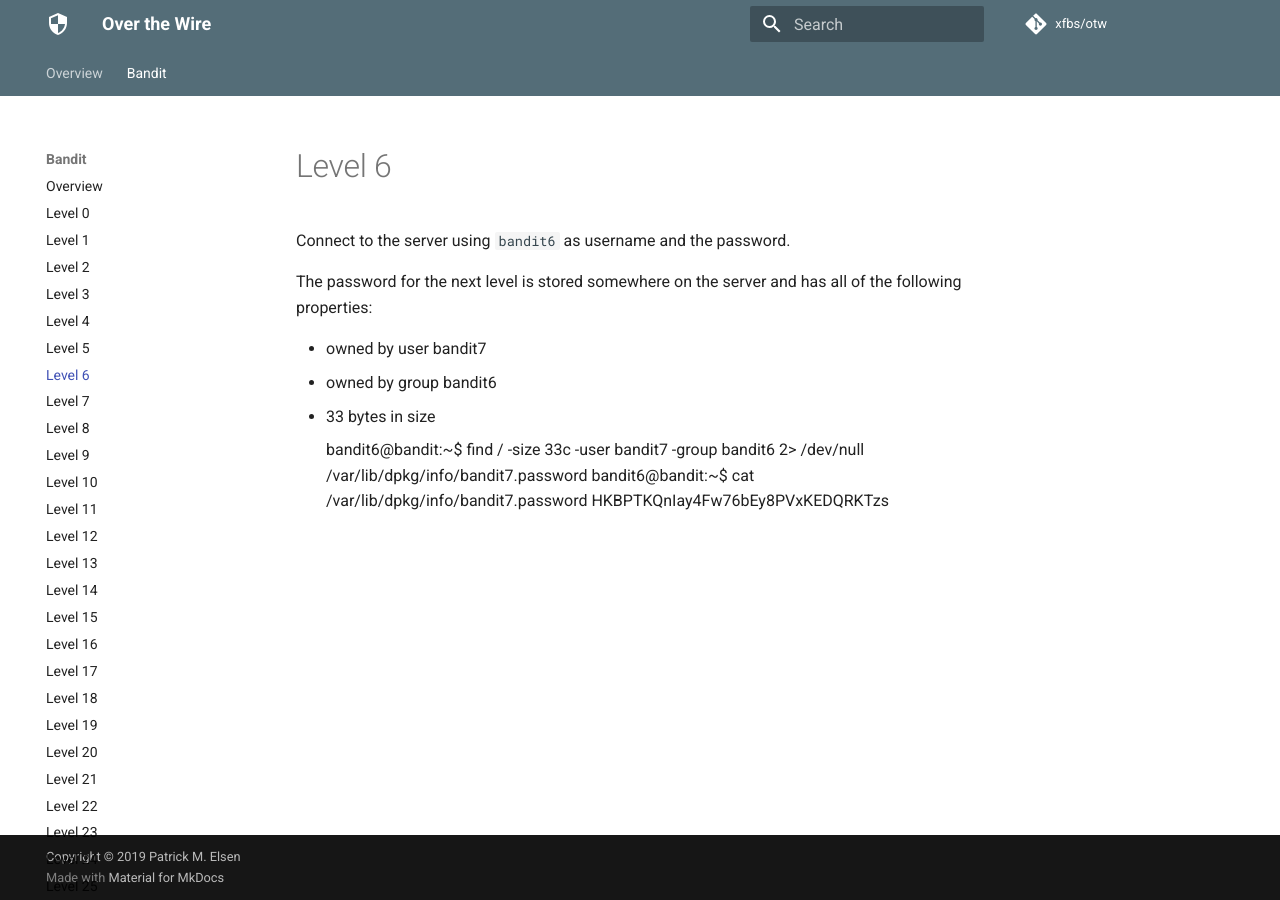
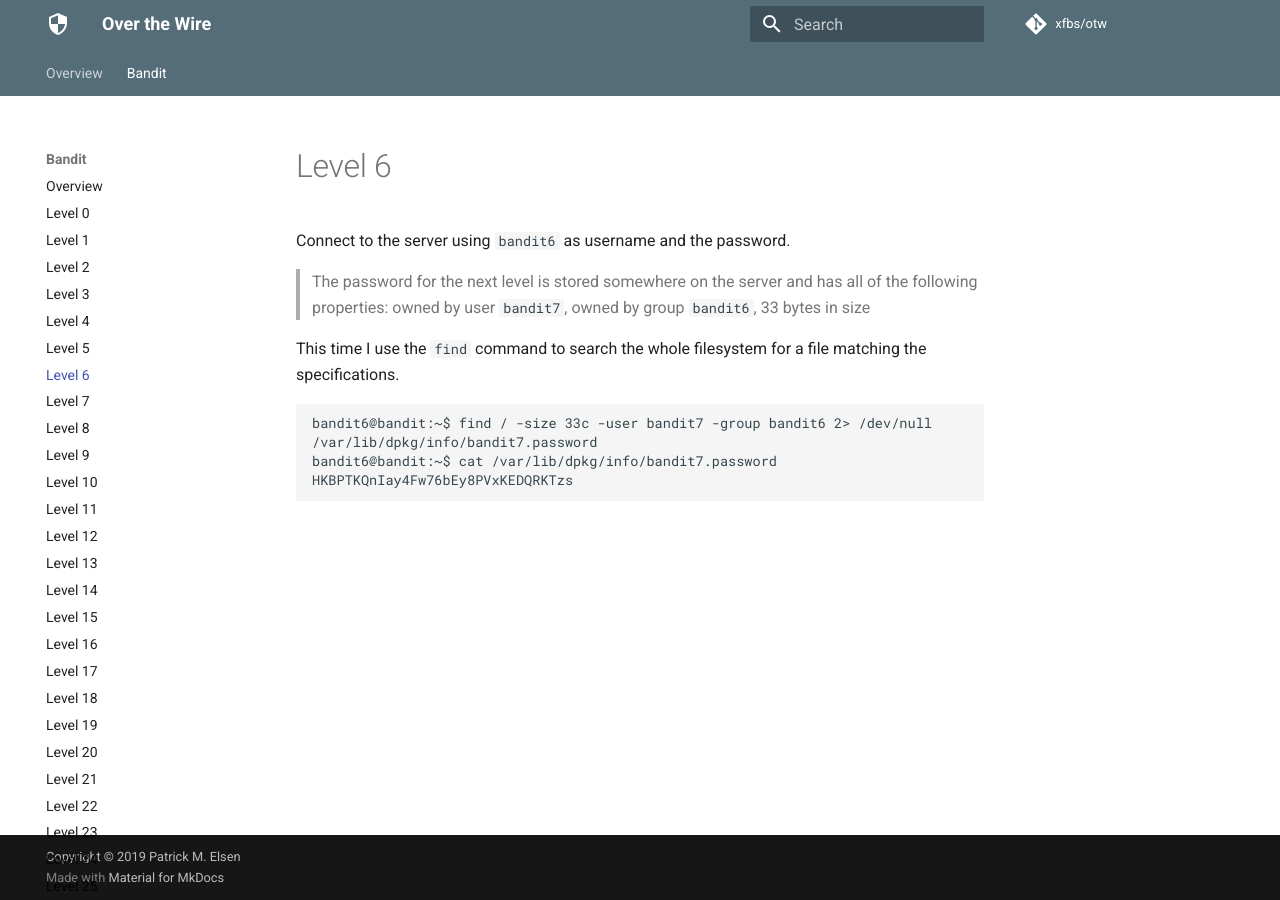
Before and after one commit to xfbs/otw, an MkDocs documentation site: the page built from docs/bandit/level6.md, in a window 1280 px wide. Built offline with MkDocs 1.6.1 and Material for MkDocs 9.7.7, drawn with Linux system fonts in a browser that asks for light colours; comment, search, counter and statistics services are not loaded.

Commit message:
fixes formatting

```diff
--- a/docs/bandit/level6.md
+++ b/docs/bandit/level6.md
@@ -2,11 +2,12 @@
 
 Connect to the server using `bandit6` as username and the password.
 
-The password for the next level is stored somewhere on the server and has all of the following properties:
+> The password for the next level is stored somewhere on the server and has all
+> of the following properties: owned by user `bandit7`, owned by group `bandit6`,
+> 33 bytes in size
 
-* owned by user bandit7
-* owned by group bandit6
-* 33 bytes in size
+This time I use the `find` command to search the whole filesystem for a file
+matching the specifications.
 
     bandit6@bandit:~$ find / -size 33c -user bandit7 -group bandit6 2> /dev/null
     /var/lib/dpkg/info/bandit7.password
```
Also changed, not shown: docs/bandit/level5.md (+3 -6 lines).
